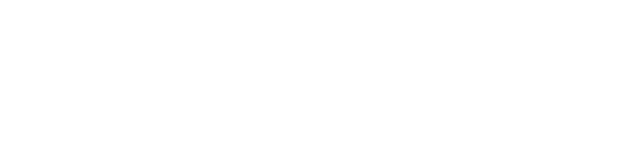
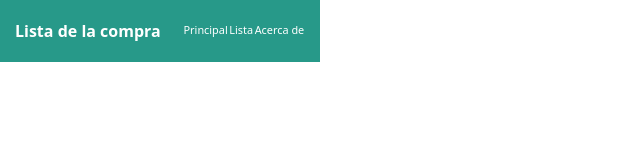
Before and after one commit to ivanaguiglez/202309-w4ch3-ivan-aguilar, a plain HTML site: page index.html in a window 1280 px wide. Shown: the whole page, without its empty margins (0-640 px from the left). Drawn offline with Linux system fonts and the light colour scheme; a web font is replaced by a local one.

Commit message:
Add header with styles

```diff
--- a/index.html
+++ b/index.html
@@ -6,10 +6,24 @@
   <meta name="viewport" content="width=device-width, initial-scale=1.0">
   <meta name="description" content="Aplicacion web para gestionar la lista de la compra">
   <link rel="shortcut icon" href="favicon.png" type="image/x-icon">
+  <link rel="preconnect" href="https://fonts.googleapis.com">
+  <link rel="preconnect" href="https://fonts.gstatic.com" crossorigin>
+  <link href="https://fonts.googleapis.com/css2?family=Nabla&family=Roboto&display=swap" rel="stylesheet">
+  <link rel="stylesheet" href="styles/styles.css">
   <title>Lista de la compra</title>
 </head>
 
 <body>
+  <header>
+    <h1>Lista de la compra</h1>
+    <nav>
+      <ul>
+        <li><a href="index.html">Principal</a></li>
+        <li><a href="">Lista</a></li>
+        <li><a href="">Acerca de</a></li>
+      </ul>
+    </nav>
+  </header>
 
 </body>
 
--- /dev/null
+++ b/styles/styles.css
@@ -0,0 +1,61 @@
+*,
+::before,
+::after {
+  box-sizing: border-box;
+}
+
+:root {
+  —main-font-family: -apple-system, BlinkMacSystemFont, "Segoe UI", Roboto,
+    Helvetica, Arial, sans-serif;
+}
+
+body {
+  width: 320px;
+}
+
+body,
+h1,
+h2,
+h3,
+h4,
+h5,
+h6,
+p {
+  margin: 0;
+}
+
+header {
+  padding: 20px 15px 20px 15px;
+  background-color: #279989;
+  display: flex;
+  justify-content: space-between;
+  font-family: system-ui, -apple-system, BlinkMacSystemFont, "Segoe UI", Roboto,
+    Oxygen, Ubuntu, Cantarell, "Open Sans", "Helvetica Neue", sans-serif;
+}
+
+header :is(h1, h2, h3, h4, h5, h6) {
+  color: #fff;
+}
+
+h1 {
+  font-size: 1rem;
+}
+
+ul {
+  list-style: none;
+  padding: 0;
+  margin: 0;
+  display: flex;
+  justify-content: space-around;
+  align-items: center;
+}
+
+li {
+  font-size: 0.68rem;
+  margin: 0.15rem 0.05rem 0.15rem;
+}
+
+a {
+  text-decoration: none;
+  color: #fff;
+}
```
